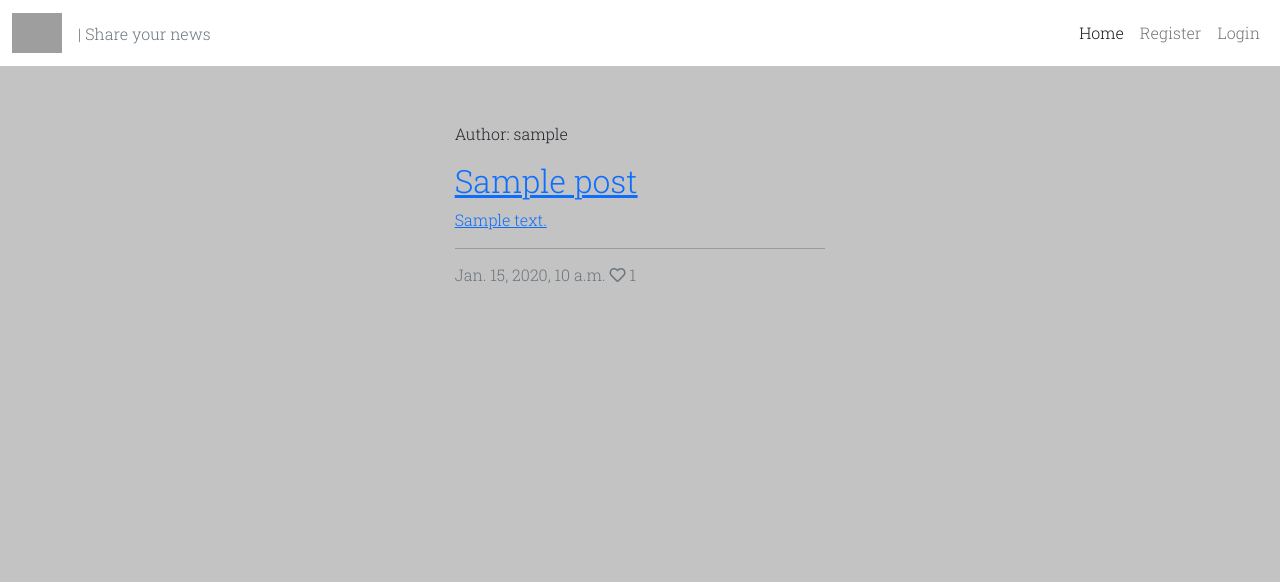
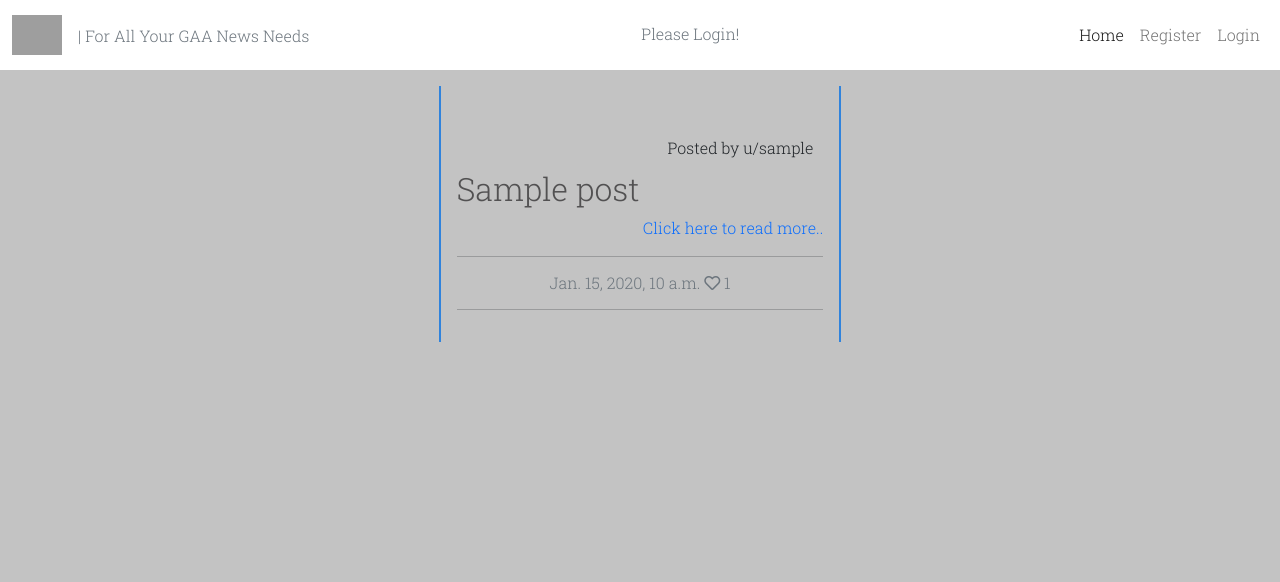
Before and after one commit to Code-Institute-Submissions/SeanTangney-insight_SepResub, a Django app: page / in a window 1280 px wide. Shown: the top 582 px of the page. Run offline with Django 4.2, Linux system fonts and the light colour scheme; tables that the repository leaves empty hold one stand-in row (values such as "Sample post"); some libraries are stand-ins or nearby versions; grey boxes are pictures that could not be loaded.

Commit message:
Add styles to index and post detail. Textbox for comments will now default as empty

```diff
--- a/newssite/models.py
+++ b/newssite/models.py
@@ -37,7 +37,7 @@ class Comment(models.Model):
         Post, on_delete=models.CASCADE, related_name="comments")
     name = models.CharField(max_length=100)
     email = models.EmailField()
-    body = models.TextField(max_length=200)
+    body = models.TextField(blank=True, null=True, max_length=200)
     created_on = models.DateTimeField(auto_now_add=True)
     approved = models.BooleanField(default=True)
 
--- a/newssite/urls.py
+++ b/newssite/urls.py
@@ -8,5 +8,5 @@ urlpatterns = [
          name='post_detail'),
     path('like/<slug:slug>', views.PostLike.as_view(), name='post_like'),
     path('create-view', views.CreateView.as_view(), name='create_view'),
-    path('edit-view', views.EditView.as_view(), name='edit_view'),
+    path('edit-view/<int:pk>', views.EditView.as_view(), name='edit_view'),
     ]
--- a/newssite/views.py
+++ b/newssite/views.py
@@ -63,7 +63,7 @@ class PostDetail(View):
                 "post": post,
                 "comments": comments,
                 "commented": True,
-                "comment_form": comment_form,
+                "comment_form": CommentForm(),
                 "liked": liked
             },
         )
@@ -126,3 +126,11 @@ class EditView(UpdateView):
     model = Post
     template_name = 'edit_view.html'
     form_class = PostForm
+
+
+def delete_post(request, post_id):
+    """Deletes post"""
+    post = get_object_or_404(Post, id=post_id)
+    post.delete()
+    return redirect(reverse(
+        'home'))
--- a/static/css/style.css
+++ b/static/css/style.css
@@ -7,6 +7,29 @@ body {
 .card {
     border: none;
     background-color: transparent;
+}
+
+.post-link {
+    text-decoration: none;
+}
+
+.post-title-links {
+    color: #525152;
+}
+
+.post-card {
+    border: 2px solid #3083DC;
+    border-top: none;
+    border-bottom: none;
+}
+
+.read-more {
+    text-decoration: none;
+    text-align: right;
+}
+
+.post-info {
+    text-align: center;
 }
 
 .masthead {
@@ -44,12 +67,22 @@ body {
     background-color: #EEF146
 }
 
+.author {
+    text-align: right;
+    margin: 10px;
+}
+
+.display_uname {
+    margin: 14px 0 0 0;
+}
+
 /* Post Detail */
 
 .post-detail-card {
     width: 50vw;
     margin: 0 25vw;
 }
+
 
 .post-image {
     width: 80%;
@@ -88,6 +121,10 @@ body {
 .submit-btn:hover {
     border-radius: 5px;
     background-color: #3083DC;
+}
+
+.page-link {
+    border-radius: 8px;
 }
 
 /* Sign In Page */
--- a/templates/base.html
+++ b/templates/base.html
@@ -38,9 +38,17 @@
                         width="50" height="40" alt="Insight Logo">
                 </a>
                 <span class="navbar-text text-muted justify-content-md-right d-none d-sm-block ">
-                    <p class="nav-slogan">| Share your news</p>
+                    <p class="nav-slogan">| For All Your GAA News Needs</p>
                 </span>
+
             </div>
+            <span class="display_uname d-flex text-muted justify-content-md-right d-none d-sm-block">
+                {% if user.is_authenticated %}
+                <p>u/{{ user.username }}</p>
+                {% else %}
+                <p>Please Login!</p>
+                {% endif %}
+            </span>
 
             <div class="nav-but d-flex justify-content-right">
                 <div class="collapse navbar-collapse" id="navbarText">
--- a/templates/index.html
+++ b/templates/index.html
@@ -11,7 +11,7 @@
                 {% for post in post_list %}
                 <div class="col-md-4">
                     <div class="card mb-4">
-                        <div class="card-body">
+                        <div class="card-body post-card">
                             <div class="image-container">
                                 {% if "placeholder" in post.featured_image.url %}
                                 <img class="card-img-top"
@@ -20,16 +20,18 @@
                                 <img class="card-img-top" src=" {{ post.featured_image.url }}">
                                 {% endif %}
                                 <div class="image-flash">
-                                    <p class="author">Author: {{ post.author }}</p>
+                                    <p class="author">Posted by u/{{ post.author }}</p>
                                 </div>
                             </div>
                             <a href="{% url 'post_detail' post.slug %}" class="post-link">
-                                <h2 class="card-title">{{ post.title }}</h2>
-                                <p class="card-text">{{ post.excerpt }}</p>
+                                <h2 class="card-title post-title-links">{{ post.title }}</h2>
+                                <p class="card-text read-more">Click here to read more..</p>
                             </a>
                             <hr>
-                            <p class="card-text text-muted h6">{{ post.created_on }} <i class="far fa-heart"></i>
+                            <p class="card-text text-muted h6 post-info">{{ post.created_on }} <i
+                                    class="far fa-heart"></i>
                                 {{ post.number_of_likes }}</p>
+                            <hr>
                         </div>
                     </div>
                 </div>
```
Also changed, not shown: newssite/forms.py (+7 -3 lines), templates/edit_view.html (+5 -6 lines), templates/post_detail.html (+12 -5 lines), newssite/migrations/0006_delete_createpostmodel_alter_comment_body_and_more.py (added).
